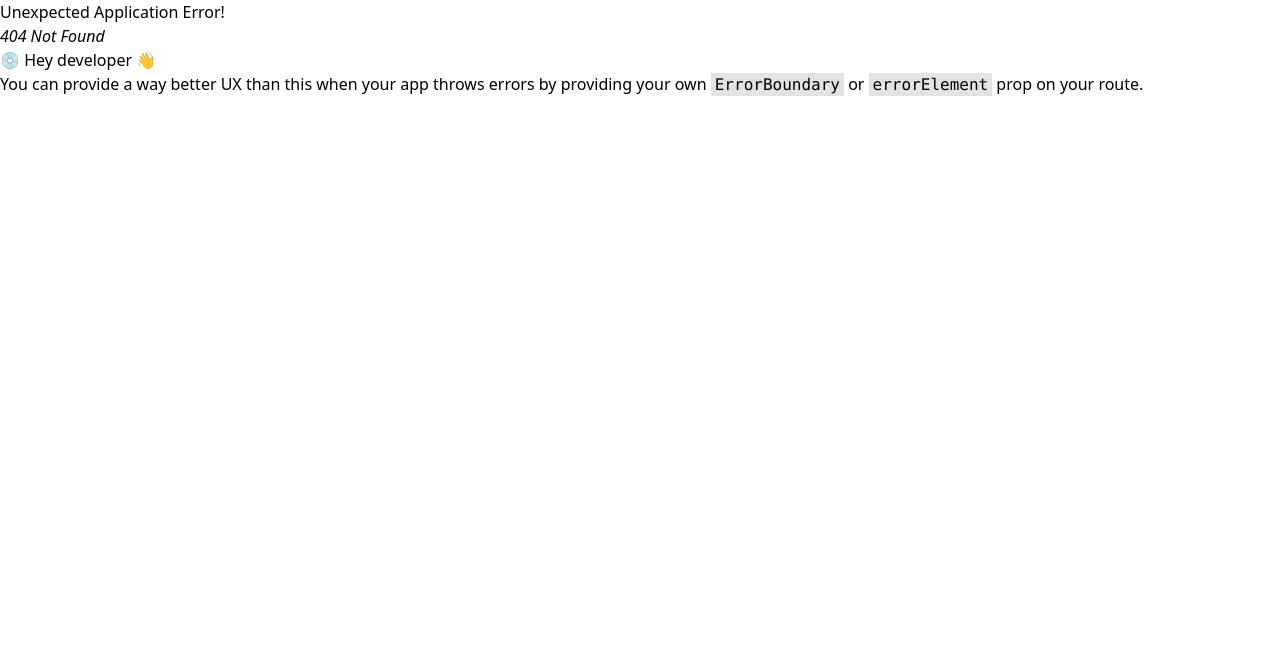
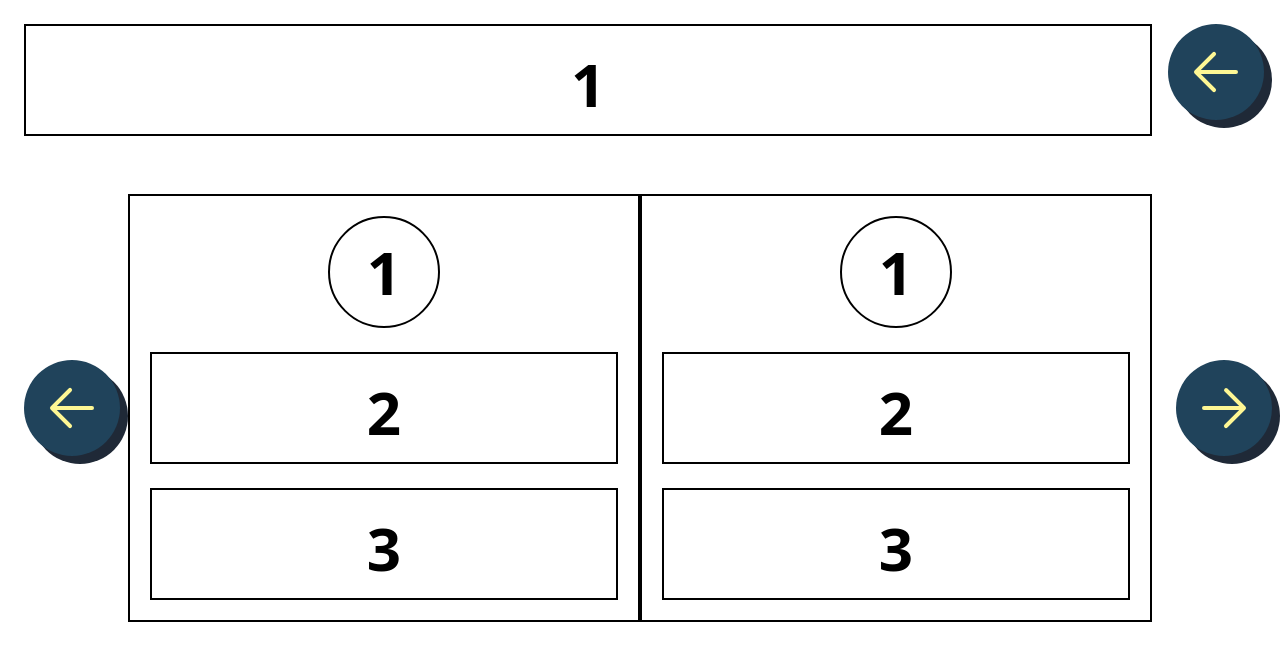
Before and after one commit to fikanf/smartfun, a React (Vite) app: page /lesson in a window 1280 px wide. Before the commit this address had no page. Shown: the top 660 px of the page. Built offline with nearby package versions, Linux system fonts and the light colour scheme.

Commit message:
finish lesson page

```diff
--- a/src/Home.jsx
+++ b/src/Home.jsx
@@ -13,7 +13,7 @@ function Home() {
       </CustomButton>
       <CustomButton
         onTap={() => {
-          window.location.href = "/home";
+          window.location.href = "/lesson";
         }}
         width="w-1/2"
       >
--- /dev/null
+++ b/src/Lesson.jsx
@@ -0,0 +1,129 @@
+import Carousel from "react-multi-carousel";
+import "react-multi-carousel/lib/styles.css";
+import { useRef } from "react";
+import PropTypes from "prop-types";
+
+import { CustomIconButton } from "./components/CustomButton";
+import CustomTemplate from "./components/CustomTemplate";
+
+const responsive = {
+  desktop: {
+    breakpoint: { max: 3000, min: 1024 },
+    items: 3,
+  },
+  tablet: {
+    breakpoint: { max: 1024, min: 464 },
+    items: 2,
+  },
+  mobile: {
+    breakpoint: { max: 464, min: 0 },
+    items: 1,
+  },
+};
+
+function Lesson() {
+  const carouselRef = useRef(null);
+
+  return (
+    <div className="p-6 h-screen flex flex-col justify-between">
+      <div className="flex flex-row gap-4">
+        <CustomTemplate title="1" message="Halo" width="w-full" />
+        <CustomIconButton
+          onTap={() => {
+            window.location.href = "/home";
+          }}
+        >
+          <svg
+            xmlns="http://www.w3.org/2000/svg"
+            viewBox="0 0 24 24"
+            fill="currentColor"
+            className="w-16 h-16 fill-kuning"
+          >
+            <path
+              fillRule="evenodd"
+              d="M20.25 12a.75.75 0 01-.75.75H6.31l5.47 5.47a.75.75 0 11-1.06 1.06l-6.75-6.75a.75.75 0 010-1.06l6.75-6.75a.75.75 0 111.06 1.06l-5.47 5.47H19.5a.75.75 0 01.75.75z"
+              clipRule="evenodd"
+            />
+          </svg>
+        </CustomIconButton>
+      </div>
+      <div className="flex flex-row gap-6 items-center">
+        <CustomIconButton
+          onTap={() => {
+            carouselRef.current.previous();
+          }}
+        >
+          <svg
+            xmlns="http://www.w3.org/2000/svg"
+            viewBox="0 0 24 24"
+            fill="currentColor"
+            className="w-16 h-16 fill-kuning"
+          >
+            <path
+              fillRule="evenodd"
+              d="M20.25 12a.75.75 0 01-.75.75H6.31l5.47 5.47a.75.75 0 11-1.06 1.06l-6.75-6.75a.75.75 0 010-1.06l6.75-6.75a.75.75 0 111.06 1.06l-5.47 5.47H19.5a.75.75 0 01.75.75z"
+              clipRule="evenodd"
+            />
+          </svg>
+        </CustomIconButton>
+        <Carousel
+          ref={carouselRef}
+          responsive={responsive}
+          showDots={false}
+          infinite={true}
+          arrows={false}
+          className="w-full"
+        >
+          <CardLesson />
+          <CardLesson />
+          <CardLesson />
+        </Carousel>
+        <CustomIconButton
+          onTap={() => {
+            carouselRef.current.next();
+          }}
+        >
+          <svg
+            xmlns="http://www.w3.org/2000/svg"
+            viewBox="0 0 24 24"
+            fill="currentColor"
+            className="w-16 h-16 fill-kuning"
+          >
+            <path
+              fillRule="evenodd"
+              d="M3.75 12a.75.75 0 01.75-.75h13.19l-5.47-5.47a.75.75 0 011.06-1.06l6.75 6.75a.75.75 0 010 1.06l-6.75 6.75a.75.75 0 11-1.06-1.06l5.47-5.47H4.5a.75.75 0 01-.75-.75z"
+              clipRule="evenodd"
+            />
+          </svg>
+        </CustomIconButton>
+      </div>
+      <div className="h-24"></div>
+    </div>
+  );
+}
+
+function CardLesson({ onTap }) {
+  CardLesson.propTypes = {
+    onTap: PropTypes.func.isRequired,
+  };
+  return (
+    <button
+      type="button"
+      onClick={onTap}
+      className="p-5 border-2 border-black w-full flex flex-col items-center justify-center"
+    >
+      <div
+        className="w-28 h-28 border-2 border-black rounded-full flex items-center justify-center"
+        title="Gambar"
+      >
+        <p className="text-6xl font-bold">1</p>
+      </div>
+      <div className="h-6" />
+      <CustomTemplate title="2" message="3 bintang" width="w-full" />
+      <div className="h-6" />
+      <CustomTemplate title="3" message="Judul materi" width="w-full" />
+    </button>
+  );
+}
+
+export default Lesson;
```
Also changed, not shown: src/main.jsx (+6 -1 lines).
